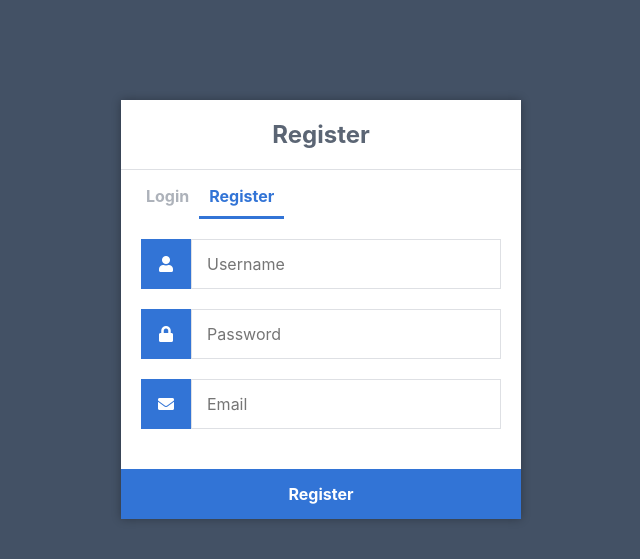
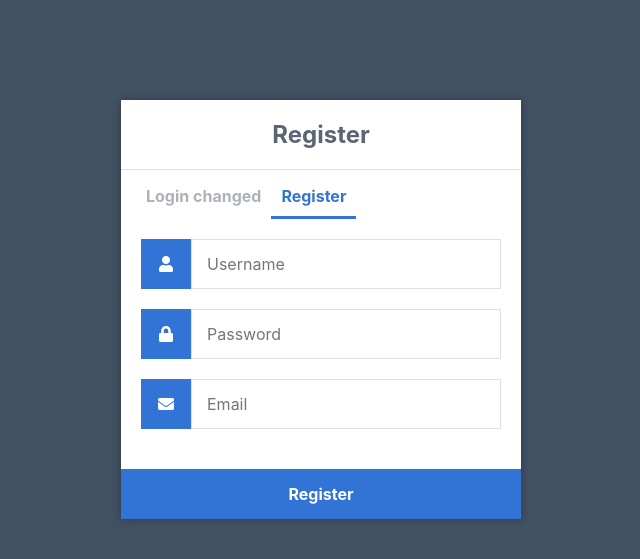
Before and after one commit to LuckyCodeDog/mytest, a Flask app: page /register in a window 1280 px wide. Shown: the top 559 px of the page, without its empty margins (319-959 px from the left). Run offline with Flask 3, Linux system fonts and the light colour scheme.

Commit message:
Update register.html

```diff
--- a/loginapp/templates/register.html
+++ b/loginapp/templates/register.html
@@ -10,7 +10,7 @@
 		<div class="register">
 			<h1>Register</h1>
 			<div class="links">
-				<a href="{{ url_for('login') }}">Login</a>
+				<a href="{{ url_for('login') }}">Login changed</a>
 				<a href="{{ url_for('register') }}" class="active">Register</a>
 			</div>
 			<form action="{{ url_for('register') }}" method="post" autocomplete="off">
```
